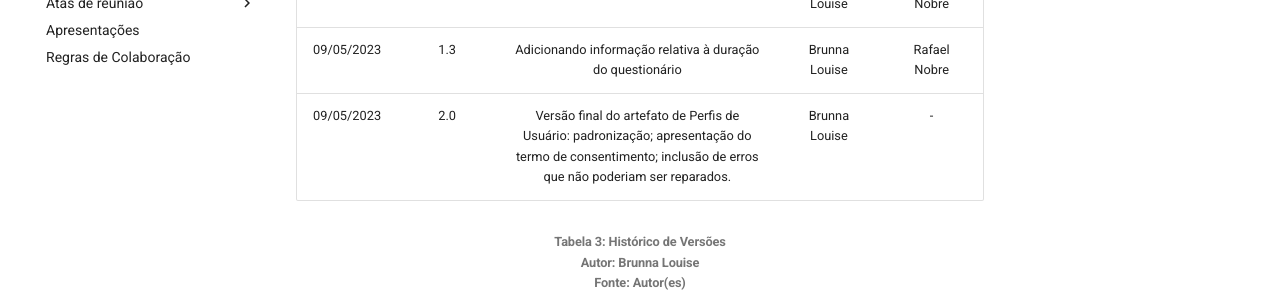
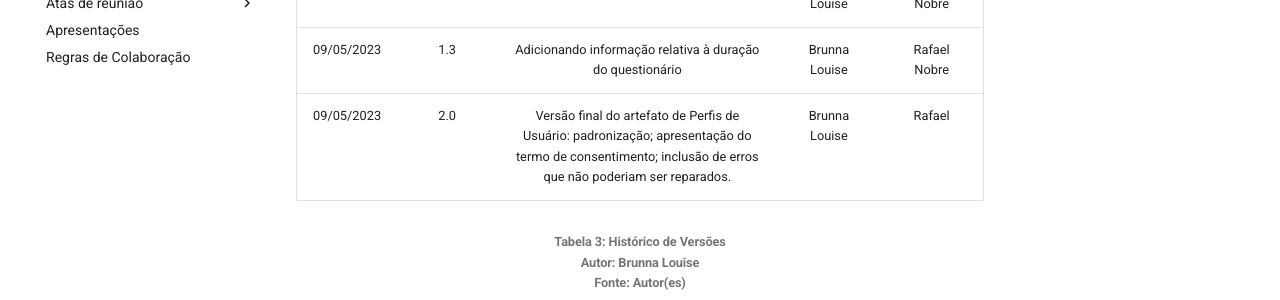
Before and after one commit to Requisitos-de-Software/2023.1-Twitch, an MkDocs documentation site: the page built from docs/elicitacao/perfis_usuario.md, in a window 1280 px wide and 900 px high, scrolled down 4547 px. Shown: the part 446-746 px from the top of the window. Built offline with MkDocs 1.6.1 and Material for MkDocs 9.7.7, drawn with Linux system fonts in a browser that asks for light colours; comment, search, counter and statistics services are not loaded.

Commit message:
feat: adiciona revisor

```diff
--- a/docs/elicitacao/perfis_usuario.md
+++ b/docs/elicitacao/perfis_usuario.md
@@ -107,7 +107,7 @@ A Tabela 1 registra o histórico de versão desse documento.
 | 28/04/2023 | 1.1 | Inserção do Dashboard e análise dos resultados | Rafael Nobre | Brunna Louise |
 | 01/05/2023 | 1.2 | Padronização das referências | Brunna Louise | Rafael Nobre |
 | 09/05/2023 | 1.3 | Adicionando informação relativa à duração do questionário | Brunna Louise | Rafael Nobre |
-| 09/05/2023 | 2.0 | Versão final do artefato de Perfis de Usuário: padronização; apresentação do termo de consentimento; inclusão de erros que não poderiam ser reparados. | Brunna Louise | - |
+| 09/05/2023 | 2.0 | Versão final do artefato de Perfis de Usuário: padronização; apresentação do termo de consentimento; inclusão de erros que não poderiam ser reparados. | Brunna Louise | Rafael |
 
 <h6 align = "center"> Tabela 3: Histórico de Versões
 <br> Autor: Brunna Louise
```
